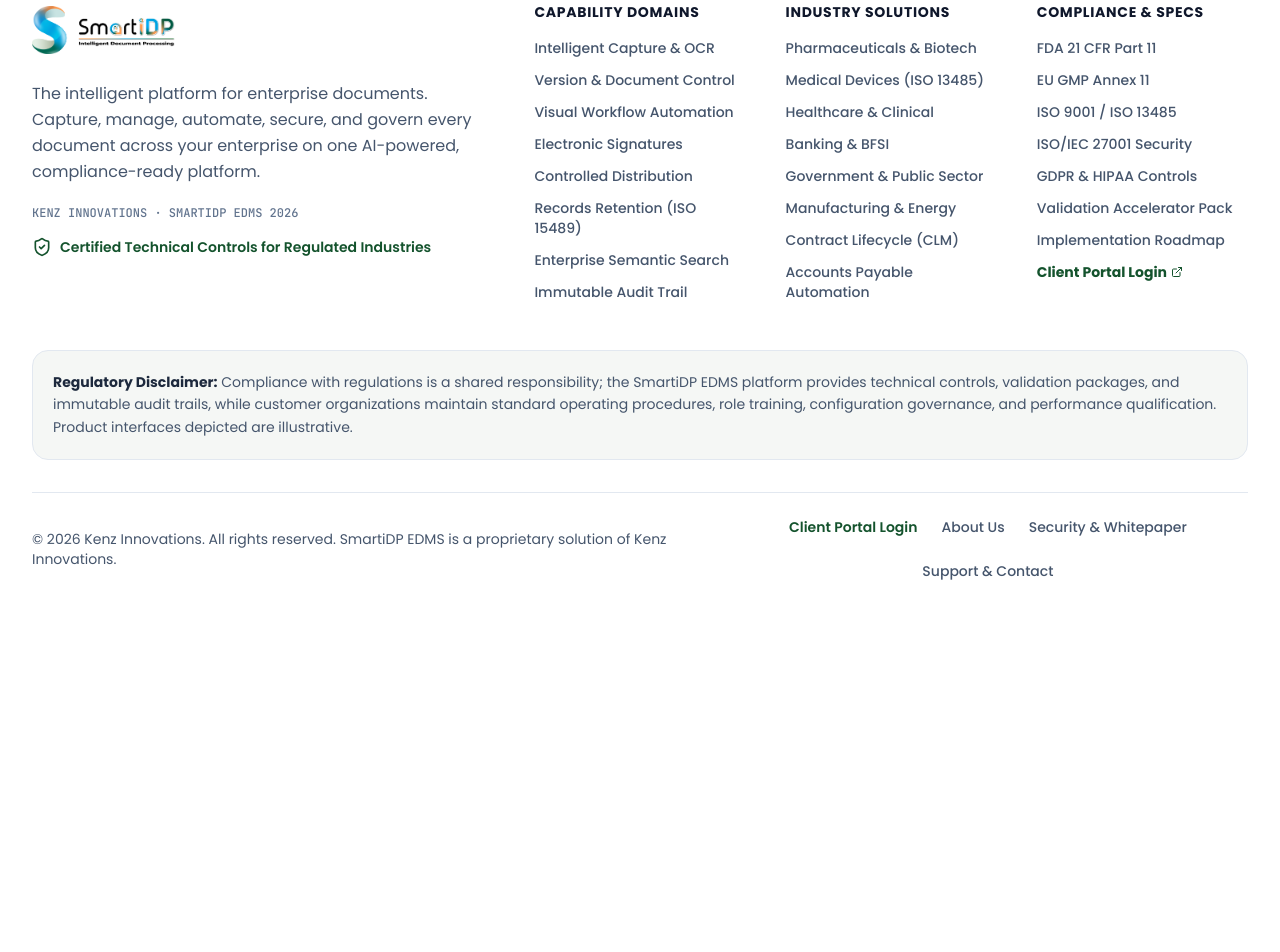
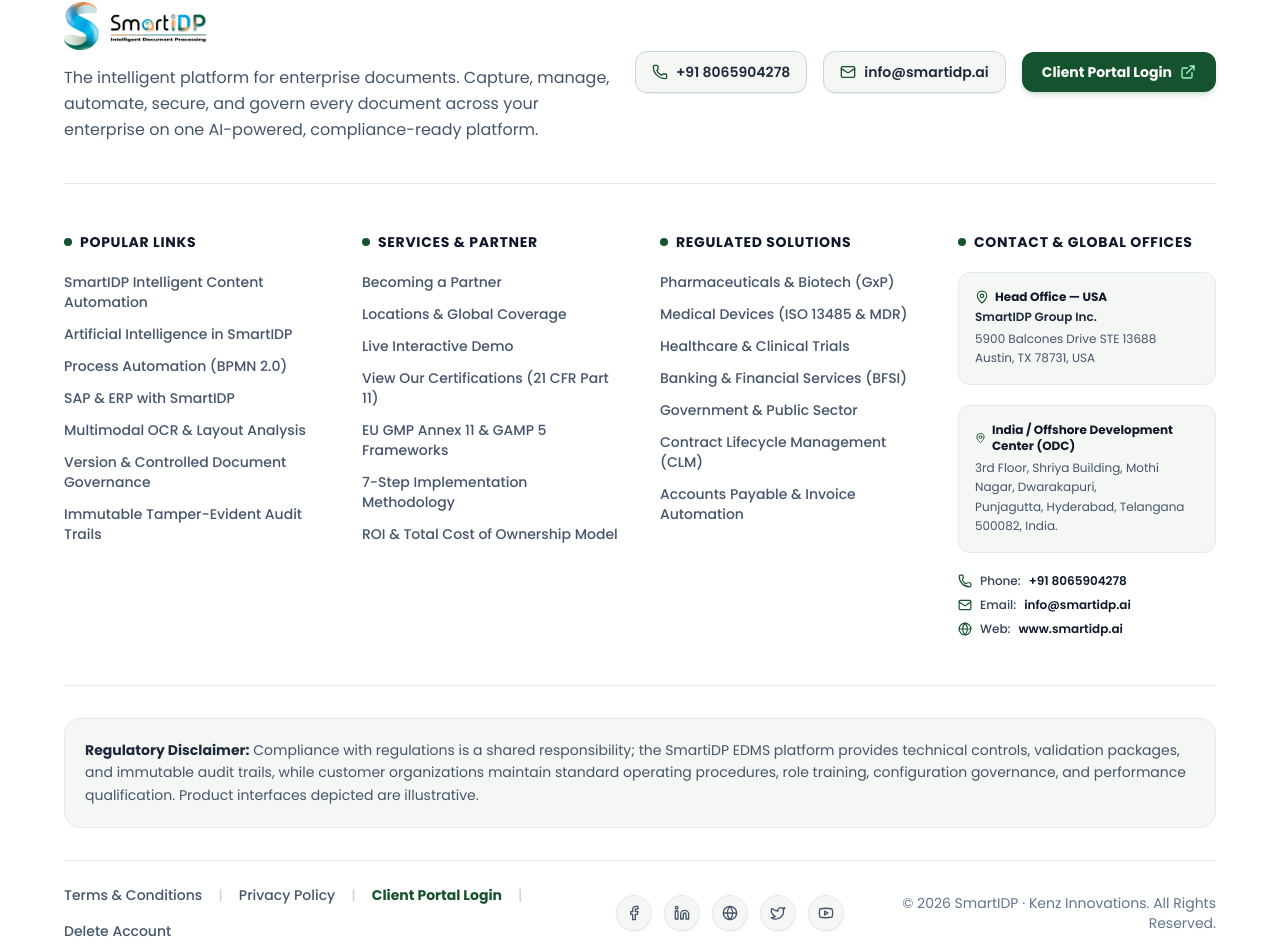
Before and after one commit to riyazkenzinnovations/Smartidp-Website, a React (Vite) app: page / in a window 1280 px wide. Shown: the part 8902-9854 px from the top of the page. Before the commit the page ends 9531 px from the top, so only its background shows below. Built offline with nearby package versions, Linux system fonts and the light colour scheme.

Commit message:
Expand footer to full width and add official SmartIDP Austin & Hyderabad offices, phone, email, and social icons

```diff
--- a/src/components/Footer.jsx
+++ b/src/components/Footer.jsx
@@ -1,128 +1,354 @@
 import React from 'react'
 import { Link } from 'react-router-dom'
 import brandLogo from '../assets/logo1.png'
-import { ShieldCheck, ArrowUpRight, Globe, Lock, ExternalLink } from 'lucide-react'
+import {
+  ShieldCheck,
+  Phone,
+  Mail,
+  MapPin,
+  ExternalLink,
+  Facebook,
+  Linkedin,
+  Twitter,
+  Youtube,
+  Globe,
+  ArrowRight,
+  CheckCircle2
+} from 'lucide-react'
 
 export default function Footer({ onOpenDemoModal }) {
   return (
     <footer className="bg-white border-t border-slate-200 pt-16 pb-12 text-slate-700">
-      <div className="w-full max-w-7xl mx-auto px-4 sm:px-6 lg:px-8">
+      {/* Full-width container matching user outward arrows (max-w-[1720px]) */}
+      <div className="w-full max-w-[1720px] mx-auto px-4 sm:px-8 lg:px-12 xl:px-16">
 
-        {/* Top Grid */}
-        <div className="grid grid-cols-1 md:grid-cols-2 lg:grid-cols-5 gap-8 lg:gap-10 mb-12">
-
-          {/* Brand Info (Spans 2 cols on lg) */}
-          <div className="lg:col-span-2 space-y-4">
-            <Link to="/" className="inline-block py-1">
+        {/* Top Brand Banner Row */}
+        <div className="flex flex-col lg:flex-row lg:items-center justify-between gap-6 pb-10 border-b border-slate-200">
+          <div className="space-y-2">
+            <Link to="/" className="inline-block">
               <img
                 src={brandLogo}
                 alt="SmartiDP EDMS — Kenz Innovations"
                 className="h-11 sm:h-12 w-auto object-contain"
               />
             </Link>
-
-            <p className="text-sm sm:text-base text-slate-600 leading-relaxed max-w-md">
+            <p className="text-sm sm:text-base text-slate-600 max-w-2xl leading-relaxed">
               The intelligent platform for enterprise documents. Capture, manage, automate, secure, and govern every document across your enterprise on one AI-powered, compliance-ready platform.
             </p>
-
-            <div className="pt-1 text-xs text-slate-500 font-mono font-medium">
-              KENZ INNOVATIONS · SMARTIDP EDMS 2026
           </div>
 
-            <div className="flex items-center gap-2 text-sm font-semibold text-[#14532D]">
-              <ShieldCheck className="h-5 w-5 text-[#14532D] shrink-0" />
-              <span>Certified Technical Controls for Regulated Industries</span>
-            </div>
-          </div>
+          <div className="flex flex-wrap items-center gap-3 sm:gap-4 shrink-0">
+            <a
+              href="tel:+918065904278"
+              className="inline-flex items-center gap-2 px-4 py-2.5 rounded-xl bg-[#F5F7F5] hover:bg-slate-200/80 text-slate-800 text-sm font-semibold transition-all border border-slate-300 shadow-2xs"
+            >
+              <Phone className="h-4 w-4 text-[#14532D]" />
+              <span>+91 8065904278</span>
+            </a>
 
-          {/* Column 1: Capabilities */}
-          <div>
-            <div className="font-bold text-slate-900 text-sm uppercase tracking-wider mb-4">
-              Capability Domains
-            </div>
-            <ul className="space-y-3 text-sm">
-              <li><Link to="/features" className="text-slate-600 hover:text-[#14532D] font-medium transition-colors">Intelligent Capture & OCR</Link></li>
-              <li><Link to="/features" className="text-slate-600 hover:text-[#14532D] font-medium transition-colors">Version & Document Control</Link></li>
-              <li><Link to="/features" className="text-slate-600 hover:text-[#14532D] font-medium transition-colors">Visual Workflow Automation</Link></li>
-              <li><Link to="/features" className="text-slate-600 hover:text-[#14532D] font-medium transition-colors">Electronic Signatures</Link></li>
-              <li><Link to="/features" className="text-slate-600 hover:text-[#14532D] font-medium transition-colors">Controlled Distribution</Link></li>
-              <li><Link to="/features" className="text-slate-600 hover:text-[#14532D] font-medium transition-colors">Records Retention (ISO 15489)</Link></li>
-              <li><Link to="/features" className="text-slate-600 hover:text-[#14532D] font-medium transition-colors">Enterprise Semantic Search</Link></li>
-              <li><Link to="/features" className="text-slate-600 hover:text-[#14532D] font-medium transition-colors">Immutable Audit Trail</Link></li>
-            </ul>
-          </div>
+            <a
+              href="mailto:info@smartidp.ai"
+              className="inline-flex items-center gap-2 px-4 py-2.5 rounded-xl bg-[#F5F7F5] hover:bg-slate-200/80 text-slate-800 text-sm font-semibold transition-all border border-slate-300 shadow-2xs"
+            >
+              <Mail className="h-4 w-4 text-[#14532D]" />
+              <span>info@smartidp.ai</span>
+            </a>
 
-          {/* Column 2: Solutions */}
-          <div>
-            <div className="font-bold text-slate-900 text-sm uppercase tracking-wider mb-4">
-              Industry Solutions
-            </div>
-            <ul className="space-y-3 text-sm">
-              <li><Link to="/solutions" className="text-slate-600 hover:text-[#14532D] font-medium transition-colors">Pharmaceuticals & Biotech</Link></li>
-              <li><Link to="/solutions" className="text-slate-600 hover:text-[#14532D] font-medium transition-colors">Medical Devices (ISO 13485)</Link></li>
-              <li><Link to="/solutions" className="text-slate-600 hover:text-[#14532D] font-medium transition-colors">Healthcare & Clinical</Link></li>
-              <li><Link to="/solutions" className="text-slate-600 hover:text-[#14532D] font-medium transition-colors">Banking & BFSI</Link></li>
-              <li><Link to="/solutions" className="text-slate-600 hover:text-[#14532D] font-medium transition-colors">Government & Public Sector</Link></li>
-              <li><Link to="/solutions" className="text-slate-600 hover:text-[#14532D] font-medium transition-colors">Manufacturing & Energy</Link></li>
-              <li><Link to="/solutions" className="text-slate-600 hover:text-[#14532D] font-medium transition-colors">Contract Lifecycle (CLM)</Link></li>
-              <li><Link to="/solutions" className="text-slate-600 hover:text-[#14532D] font-medium transition-colors">Accounts Payable Automation</Link></li>
-            </ul>
-          </div>
-
-          {/* Column 3: Compliance & Specs */}
-          <div>
-            <div className="font-bold text-slate-900 text-sm uppercase tracking-wider mb-4">
-              Compliance & Specs
-            </div>
-            <ul className="space-y-3 text-sm">
-              <li><Link to="/compliance" className="text-slate-600 hover:text-[#14532D] font-medium transition-colors">FDA 21 CFR Part 11</Link></li>
-              <li><Link to="/compliance" className="text-slate-600 hover:text-[#14532D] font-medium transition-colors">EU GMP Annex 11</Link></li>
-              <li><Link to="/compliance" className="text-slate-600 hover:text-[#14532D] font-medium transition-colors">ISO 9001 / ISO 13485</Link></li>
-              <li><Link to="/compliance" className="text-slate-600 hover:text-[#14532D] font-medium transition-colors">ISO/IEC 27001 Security</Link></li>
-              <li><Link to="/compliance" className="text-slate-600 hover:text-[#14532D] font-medium transition-colors">GDPR & HIPAA Controls</Link></li>
-              <li><Link to="/compliance" className="text-slate-600 hover:text-[#14532D] font-medium transition-colors">Validation Accelerator Pack</Link></li>
-              <li><Link to="/about" className="text-slate-600 hover:text-[#14532D] font-medium transition-colors">Implementation Roadmap</Link></li>
-              <li>
             <a
               href="https://edms.smartidp.ai/login"
               target="_blank"
               rel="noopener noreferrer"
-                  className="text-[#14532D] font-bold hover:underline inline-flex items-center gap-1 cursor-pointer"
+              className="inline-flex items-center gap-2 px-5 py-2.5 rounded-xl bg-[#14532D] hover:bg-[#064E3B] text-white text-sm font-bold shadow-md shadow-[#14532D]/15 transition-all cursor-pointer"
             >
               <span>Client Portal Login</span>
-                  <ExternalLink className="h-3 w-3" />
+              <ExternalLink className="h-4 w-4 text-emerald-200" />
             </a>
+          </div>
+        </div>
+
+        {/* Main 4-Column Directory Grid (Popular Links, Services & Partners, Solutions, Contact) */}
+        <div className="grid grid-cols-1 md:grid-cols-2 lg:grid-cols-4 gap-8 lg:gap-10 py-12 border-b border-slate-200 text-sm">
+
+          {/* Column 1: Popular Links */}
+          <div>
+            <div className="font-bold text-slate-900 text-sm uppercase tracking-wider mb-5 flex items-center gap-2">
+              <span className="h-2 w-2 rounded-full bg-[#14532D]" />
+              <span>Popular Links</span>
+            </div>
+            <ul className="space-y-3">
+              <li>
+                <Link to="/features" className="text-slate-600 hover:text-[#14532D] font-medium transition-colors">
+                  SmartIDP Intelligent Content Automation
+                </Link>
+              </li>
+              <li>
+                <Link to="/features" className="text-slate-600 hover:text-[#14532D] font-medium transition-colors">
+                  Artificial Intelligence in SmartIDP
+                </Link>
+              </li>
+              <li>
+                <Link to="/how-it-works" className="text-slate-600 hover:text-[#14532D] font-medium transition-colors">
+                  Process Automation (BPMN 2.0)
+                </Link>
+              </li>
+              <li>
+                <Link to="/features" className="text-slate-600 hover:text-[#14532D] font-medium transition-colors">
+                  SAP & ERP with SmartIDP
+                </Link>
+              </li>
+              <li>
+                <Link to="/features" className="text-slate-600 hover:text-[#14532D] font-medium transition-colors">
+                  Multimodal OCR & Layout Analysis
+                </Link>
+              </li>
+              <li>
+                <Link to="/features" className="text-slate-600 hover:text-[#14532D] font-medium transition-colors">
+                  Version & Controlled Document Governance
+                </Link>
+              </li>
+              <li>
+                <Link to="/features" className="text-slate-600 hover:text-[#14532D] font-medium transition-colors">
+                  Immutable Tamper-Evident Audit Trails
+                </Link>
               </li>
             </ul>
           </div>
 
+          {/* Column 2: Services & Partners */}
+          <div>
+            <div className="font-bold text-slate-900 text-sm uppercase tracking-wider mb-5 flex items-center gap-2">
+              <span className="h-2 w-2 rounded-full bg-[#14532D]" />
+              <span>Services & Partner</span>
+            </div>
+            <ul className="space-y-3">
+              <li>
+                <Link to="/contact" className="text-slate-600 hover:text-[#14532D] font-medium transition-colors">
+                  Becoming a Partner
+                </Link>
+              </li>
+              <li>
+                <Link to="/contact" className="text-slate-600 hover:text-[#14532D] font-medium transition-colors">
+                  Locations & Global Coverage
+                </Link>
+              </li>
+              <li>
+                <button
+                  onClick={onOpenDemoModal}
+                  className="text-left text-slate-600 hover:text-[#14532D] font-medium transition-colors cursor-pointer"
+                >
+                  Live Interactive Demo
+                </button>
+              </li>
+              <li>
+                <Link to="/compliance" className="text-slate-600 hover:text-[#14532D] font-medium transition-colors">
+                  View Our Certifications (21 CFR Part 11)
+                </Link>
+              </li>
+              <li>
+                <Link to="/compliance" className="text-slate-600 hover:text-[#14532D] font-medium transition-colors">
+                  EU GMP Annex 11 & GAMP 5 Frameworks
+                </Link>
+              </li>
+              <li>
+                <Link to="/about" className="text-slate-600 hover:text-[#14532D] font-medium transition-colors">
+                  7-Step Implementation Methodology
+                </Link>
+              </li>
+              <li>
+                <Link to="/benefits" className="text-slate-600 hover:text-[#14532D] font-medium transition-colors">
+                  ROI & Total Cost of Ownership Model
+                </Link>
+              </li>
+            </ul>
           </div>
 
-        {/* Legal Disclaimer Box */}
-        <div className="p-5 rounded-2xl bg-[#F5F7F5] border border-slate-200 text-xs sm:text-sm text-slate-600 leading-relaxed mb-8">
+          {/* Column 3: Regulated Solutions */}
+          <div>
+            <div className="font-bold text-slate-900 text-sm uppercase tracking-wider mb-5 flex items-center gap-2">
+              <span className="h-2 w-2 rounded-full bg-[#14532D]" />
+              <span>Regulated Solutions</span>
+            </div>
+            <ul className="space-y-3">
+              <li>
+                <Link to="/solutions" className="text-slate-600 hover:text-[#14532D] font-medium transition-colors">
+                  Pharmaceuticals & Biotech (GxP)
+                </Link>
+              </li>
+              <li>
+                <Link to="/solutions" className="text-slate-600 hover:text-[#14532D] font-medium transition-colors">
+                  Medical Devices (ISO 13485 & MDR)
+                </Link>
+              </li>
+              <li>
+                <Link to="/solutions" className="text-slate-600 hover:text-[#14532D] font-medium transition-colors">
+                  Healthcare & Clinical Trials
+                </Link>
+              </li>
+              <li>
+                <Link to="/solutions" className="text-slate-600 hover:text-[#14532D] font-medium transition-colors">
+                  Banking & Financial Services (BFSI)
+                </Link>
+              </li>
+              <li>
+                <Link to="/solutions" className="text-slate-600 hover:text-[#14532D] font-medium transition-colors">
+                  Government & Public Sector
+                </Link>
+              </li>
+              <li>
+                <Link to="/solutions" className="text-slate-600 hover:text-[#14532D] font-medium transition-colors">
+                  Contract Lifecycle Management (CLM)
+                </Link>
+              </li>
+              <li>
+                <Link to="/solutions" className="text-slate-600 hover:text-[#14532D] font-medium transition-colors">
+                  Accounts Payable & Invoice Automation
+                </Link>
+              </li>
+            </ul>
+          </div>
+
+          {/* Column 4: Official Contact & Global Offices */}
+          <div className="space-y-5">
+            <div className="font-bold text-slate-900 text-sm uppercase tracking-wider flex items-center gap-2">
+              <span className="h-2 w-2 rounded-full bg-[#14532D]" />
+              <span>Contact & Global Offices</span>
+            </div>
+
+            {/* Head Office Austin */}
+            <div className="p-4 rounded-xl bg-[#F5F7F5] border border-slate-200 space-y-1 text-xs">
+              <div className="font-bold text-slate-900 flex items-center gap-1.5 text-xs text-[#14532D]">
+                <MapPin className="h-3.5 w-3.5 text-[#14532D]" />
+                <span>Head Office — USA</span>
+              </div>
+              <div className="font-semibold text-slate-800">SmartIDP Group Inc.</div>
+              <p className="text-slate-600 leading-relaxed">
+                5900 Balcones Drive STE 13688<br />
+                Austin, TX 78731, USA
+              </p>
+            </div>
+
+            {/* India / ODC Hyderabad */}
+            <div className="p-4 rounded-xl bg-[#F5F7F5] border border-slate-200 space-y-1 text-xs">
+              <div className="font-bold text-slate-900 flex items-center gap-1.5 text-xs text-[#14532D]">
+                <MapPin className="h-3.5 w-3.5 text-[#14532D]" />
+                <span>India / Offshore Development Center (ODC)</span>
+              </div>
+              <p className="text-slate-600 leading-relaxed">
+                3rd Floor, Shriya Building, Mothi Nagar, Dwarakapuri,<br />
+                Punjagutta, Hyderabad, Telangana 500082, India.
+              </p>
+            </div>
+
+            {/* Direct Contact Links */}
+            <div className="space-y-2 text-xs font-medium">
+              <div className="flex items-center gap-2 text-slate-700">
+                <Phone className="h-3.5 w-3.5 text-[#14532D]" />
+                <span>Phone:</span>
+                <a href="tel:+918065904278" className="font-semibold text-slate-900 hover:text-[#14532D]">
+                  +91 8065904278
+                </a>
+              </div>
+              <div className="flex items-center gap-2 text-slate-700">
+                <Mail className="h-3.5 w-3.5 text-[#14532D]" />
+                <span>Email:</span>
+                <a href="mailto:info@smartidp.ai" className="font-semibold text-slate-900 hover:text-[#14532D]">
+                  info@smartidp.ai
+                </a>
+              </div>
+              <div className="flex items-center gap-2 text-slate-700">
+                <Globe className="h-3.5 w-3.5 text-[#14532D]" />
+                <span>Web:</span>
+                <a href="https://www.smartidp.ai" target="_blank" rel="noopener noreferrer" className="font-semibold text-slate-900 hover:text-[#14532D]">
+                  www.smartidp.ai
+                </a>
+              </div>
+            </div>
+          </div>
+
+        </div>
+
+        {/* Regulatory Disclaimer Box */}
+        <div className="mt-8 p-5 rounded-2xl bg-[#F5F7F5] border border-slate-200 text-xs sm:text-sm text-slate-600 leading-relaxed">
           <p>
             <strong className="text-slate-800">Regulatory Disclaimer:</strong> Compliance with regulations is a shared responsibility; the SmartiDP EDMS platform provides technical controls, validation packages, and immutable audit trails, while customer organizations maintain standard operating procedures, role training, configuration governance, and performance qualification. Product interfaces depicted are illustrative.
           </p>
         </div>
 
-        {/* Bottom Bar */}
-        <div className="pt-6 border-t border-slate-200 flex flex-col md:flex-row items-center justify-between gap-4 text-slate-600 text-xs sm:text-sm">
-          <div>
-            © 2026 Kenz Innovations. All rights reserved. SmartiDP EDMS is a proprietary solution of Kenz Innovations.
-          </div>
-          <div className="flex flex-wrap items-center justify-center gap-5 sm:gap-6 font-medium">
+        {/* Bottom Bar (Terms, Social Icons, Copyright) */}
+        <div className="mt-8 pt-6 border-t border-slate-200 flex flex-col lg:flex-row items-center justify-between gap-5 text-xs sm:text-sm text-slate-600">
+
+          {/* Legal / Policy Links */}
+          <div className="flex flex-wrap items-center justify-center lg:justify-start gap-4 font-medium">
+            <Link to="/about" className="hover:text-[#14532D] transition-colors">Terms & Conditions</Link>
+            <span className="text-slate-300">|</span>
+            <Link to="/compliance" className="hover:text-[#14532D] transition-colors">Privacy Policy</Link>
+            <span className="text-slate-300">|</span>
             <a
               href="https://edms.smartidp.ai/login"
               target="_blank"
               rel="noopener noreferrer"
-              className="text-[#14532D] font-semibold hover:underline transition-colors"
+              className="text-[#14532D] font-bold hover:underline"
             >
               Client Portal Login
             </a>
-            <Link to="/about" className="hover:text-[#14532D] transition-colors">About Us</Link>
-            <Link to="/compliance" className="hover:text-[#14532D] transition-colors">Security & Whitepaper</Link>
-            <Link to="/contact" className="hover:text-[#14532D] transition-colors">Support & Contact</Link>
+            <span className="text-slate-300">|</span>
+            <Link to="/contact" className="hover:text-[#14532D] transition-colors">Delete Account</Link>
           </div>
+
+          {/* Social Icons */}
+          <div className="flex items-center gap-3">
+            <a
+              href="https://www.facebook.com"
+              target="_blank"
+              rel="noopener noreferrer"
+              aria-label="Facebook"
+              className="h-9 w-9 rounded-full bg-[#F5F7F5] hover:bg-[#14532D] hover:text-white text-slate-600 flex items-center justify-center transition-all border border-slate-200 shadow-2xs"
+            >
+              <Facebook className="h-4 w-4" />
+            </a>
+            <a
+              href="https://www.linkedin.com"
+              target="_blank"
+              rel="noopener noreferrer"
+              aria-label="LinkedIn"
+              className="h-9 w-9 rounded-full bg-[#F5F7F5] hover:bg-[#14532D] hover:text-white text-slate-600 flex items-center justify-center transition-all border border-slate-200 shadow-2xs"
+            >
+              <Linkedin className="h-4 w-4" />
+            </a>
+            <a
+              href="https://www.smartidp.ai"
+              target="_blank"
+              rel="noopener noreferrer"
+              aria-label="Website"
+              className="h-9 w-9 rounded-full bg-[#F5F7F5] hover:bg-[#14532D] hover:text-white text-slate-600 flex items-center justify-center transition-all border border-slate-200 shadow-2xs"
+            >
+              <Globe className="h-4 w-4" />
+            </a>
+            <a
+              href="https://www.twitter.com"
+              target="_blank"
+              rel="noopener noreferrer"
+              aria-label="Twitter"
+              className="h-9 w-9 rounded-full bg-[#F5F7F5] hover:bg-[#14532D] hover:text-white text-slate-600 flex items-center justify-center transition-all border border-slate-200 shadow-2xs"
+            >
+              <Twitter className="h-4 w-4" />
+            </a>
+            <a
+              href="https://www.youtube.com"
+              target="_blank"
+              rel="noopener noreferrer"
+              aria-label="YouTube"
+              className="h-9 w-9 rounded-full bg-[#F5F7F5] hover:bg-[#14532D] hover:text-white text-slate-600 flex items-center justify-center transition-all border border-slate-200 shadow-2xs"
+            >
+              <Youtube className="h-4 w-4" />
+            </a>
+          </div>
+
+          {/* Copyright Line */}
+          <div className="text-slate-500 font-normal text-center lg:text-right">
+            © 2026 SmartIDP · Kenz Innovations. All Rights Reserved.
+          </div>
+
         </div>
 
       </div>
```
Lines whose indentation alone changed are shown as unchanged.
